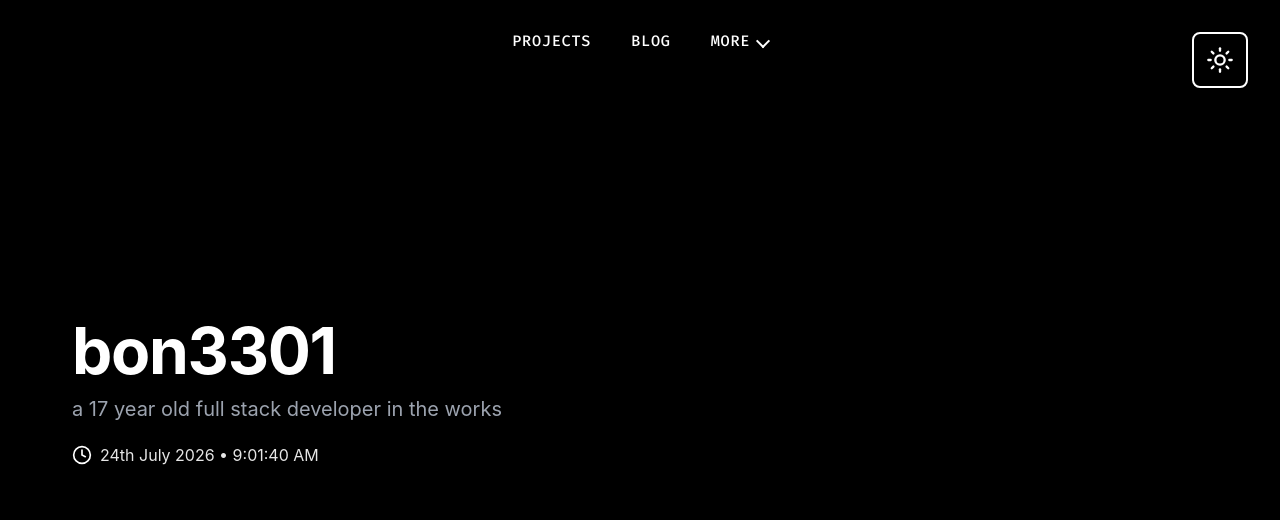
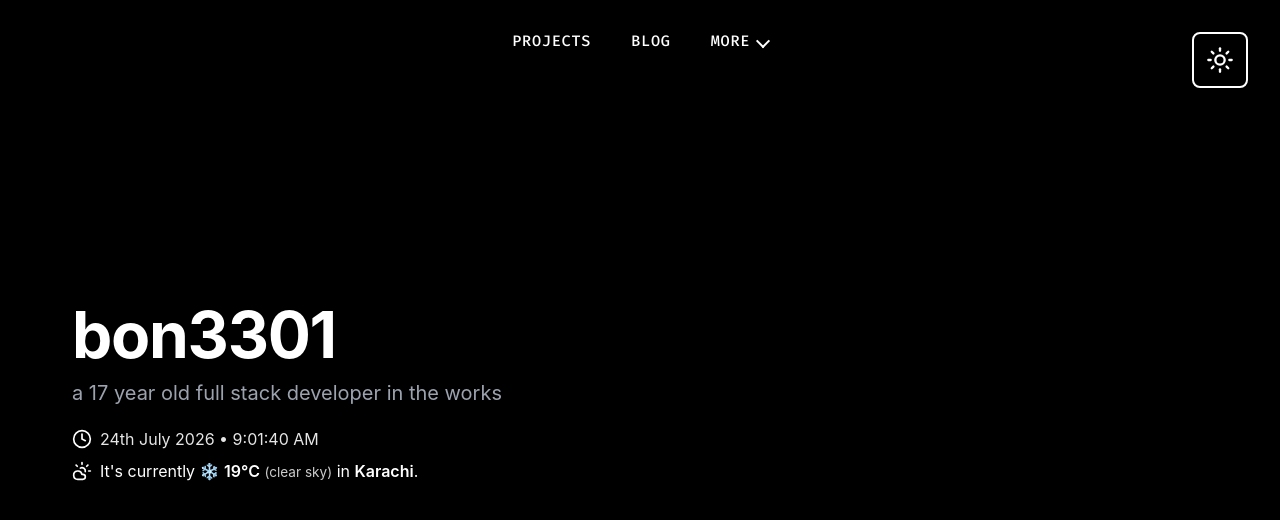
Before and after one commit to bon3301/personal-site, a website built with Vite: page index.html in a window 1280 px wide. Built offline with nearby package versions, Linux system fonts and the light colour scheme; no server answers; a web font is replaced by a local one.

Commit message:
feat: add weather widget

```diff
--- a/index.html
+++ b/index.html
@@ -44,7 +44,11 @@
                     <i data-lucide="clock" class="clock-icon"></i>
                     <div class="clock" id="clock" aria-live="polite"></div>
                 </div>
-            </div>
+                <div class="weather-container" id="weather-widget">
+                    <i data-lucide="cloud-sun" class="weather-icon"></i>
+                    <span class="weather-text" id="weather-text">Loading weather...</span>
+                </div>
+
     </div>
     <script type="module" src="./script.js"></script>
 </body>
--- a/script.js
+++ b/script.js
@@ -1,10 +1,11 @@
-import { createIcons, Sun, Moon, Clock } from 'lucide';
+import { createIcons, Sun, Moon, Clock, CloudSun } from 'lucide';
 
 createIcons({
     icons: {
         Sun,
         Moon,
-        Clock
+        Clock,
+        CloudSun
     }
 });
 
@@ -64,6 +65,104 @@ function updateClock() {
 updateClock();
 setInterval(updateClock, 1000);
 
+class WeatherWidget {
+    constructor() {
+        this.weatherText = document.getElementById('weather-text');
+        this.tempCelsius = null;
+        this.useCelsius = true;
+        this.weatherCode = 0;
+
+        this.load();
+    }
+
+    async load() {
+        try {
+            const response = await fetch(
+                'https://api.open-meteo.com/v1/forecast?latitude=24.8607&longitude=67.0011&current=temperature_2m,weather_code&temperature_unit=celsius'
+            );
+
+            const data = await response.json();
+
+            if (!data.current) {
+                throw new Error('No current weather data');
+            }
+
+            this.tempCelsius = data.current.temperature_2m;
+            this.weatherCode = data.current.weather_code;
+            this.render();
+        } catch (error) {
+            console.error('Failed to load weather:', error);
+
+            this.tempCelsius = 19.4;
+            this.weatherCode = 0;
+            this.render();
+        }
+    }
+
+    getWeatherDescription(code) {
+        const weatherMap = {
+            0: 'clear sky',
+            1: 'mainly clear',
+            2: 'partly cloudy',
+            3: 'overcast',
+            45: 'foggy',
+            48: 'foggy',
+            51: 'drizzle',
+            53: 'drizzle',
+            55: 'drizzle',
+            61: 'rain',
+            63: 'rain',
+            65: 'rain',
+            71: 'snow',
+            73: 'snow',
+            75: 'snow',
+            77: 'snow',
+            80: 'rain showers',
+            81: 'rain showers',
+            82: 'rain showers',
+            85: 'snow showers',
+            86: 'snow showers',
+            95: 'thunderstorm',
+            96: 'thunderstorm with hail',
+            99: 'thunderstorm with hail'
+        };
+
+        return weatherMap[code] || 'unknown';
+    }
+
+    getEmoji(temp) {
+        if (temp < 22) return '❄️';
+        if (temp > 30) return '🔥';
+        return '';
+    }
+
+    toggleTemp() {
+        this.useCelsius = !this.useCelsius;
+        this.render();
+    }
+
+    render() {
+        const fahrenheit = (this.tempCelsius * 9) / 5 + 32;
+        const temp = this.useCelsius
+            ? Math.round(this.tempCelsius)
+            : Math.round(fahrenheit);
+
+        const unit = this.useCelsius ? '°C' : '°F';
+        const emoji = this.getEmoji(this.tempCelsius);
+        const description = this.getWeatherDescription(this.weatherCode);
+
+        this.weatherText.innerHTML = `It's currently ${emoji} <span class="temp-toggle">${temp}${unit}</span> <span class="weather-description">(${description})</span> in <a href="https://www.accuweather.com/en/pk/karachi/127657/weather-forecast/127657" target="_blank" rel="noopener noreferrer" class="weather-link">Karachi</a>.`;
+
+        const tempToggle = document.querySelector('.temp-toggle');
+
+        if (tempToggle) {
+            tempToggle.addEventListener('click', () => this.toggleTemp());
+        }
+    }
+ }
+
+new WeatherWidget();
+
 const dropdown = document.querySelector('.dropdown');
 const dropdownToggle = document.querySelector('.dropdown-toggle');
 
--- a/styles.css
+++ b/styles.css
@@ -276,3 +276,48 @@ nav {
       font-size: clamp(0.875rem, 2vw, 1rem);
       opacity: 0.9;
   }
+
+  .weather-container {
+      display: flex;
+      align-items: center;
+      gap: 0.5rem;
+      animation: fadeInUp 1.2s ease forwards;
+      font-size: clamp(0.875rem, 2vw, 1rem);
+  }
+
+  .weather-icon {
+      width: 1.25rem;
+      height: 1.25rem;
+      color: var(--text-color);
+      flex-shrink: 0;
+  }
+
+  .weather-text {
+      display: inline;
+  }
+
+  .temp-toggle {
+      font-weight: 600;
+      cursor: pointer;
+      transition: color var(--transition);
+  }
+
+  .temp-toggle:hover {
+      color: var(--accent-discord);
+  }
+
+  .weather-description {
+      font-size: 0.85em;
+      opacity: 0.8;
+  }
+
+  .weather-link {
+      font-weight: 600;
+      color: var(--text-color);
+      text-decoration: none;
+      transition: color var(--transition);
+  }
+
+  .weather-link:hover {
+      color: var(--accent-discord);
+  }
```
